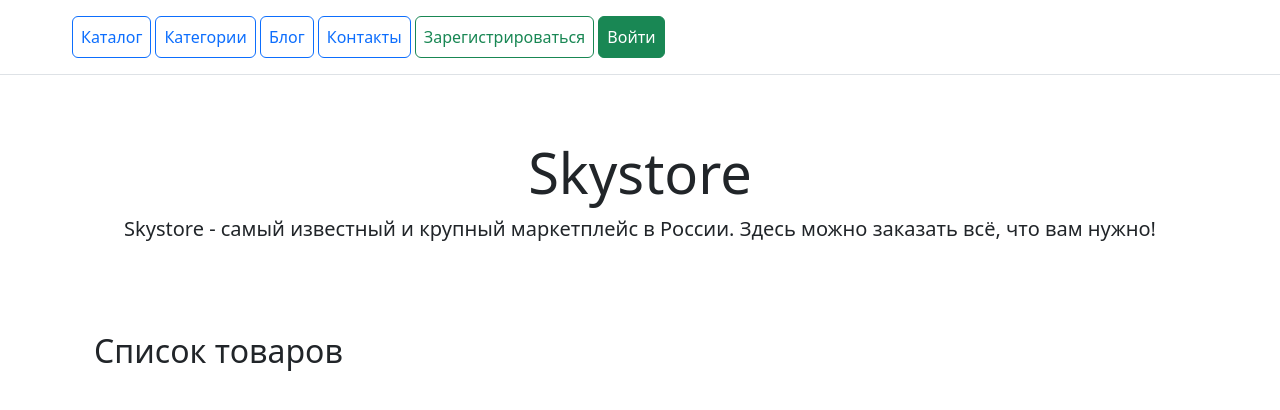
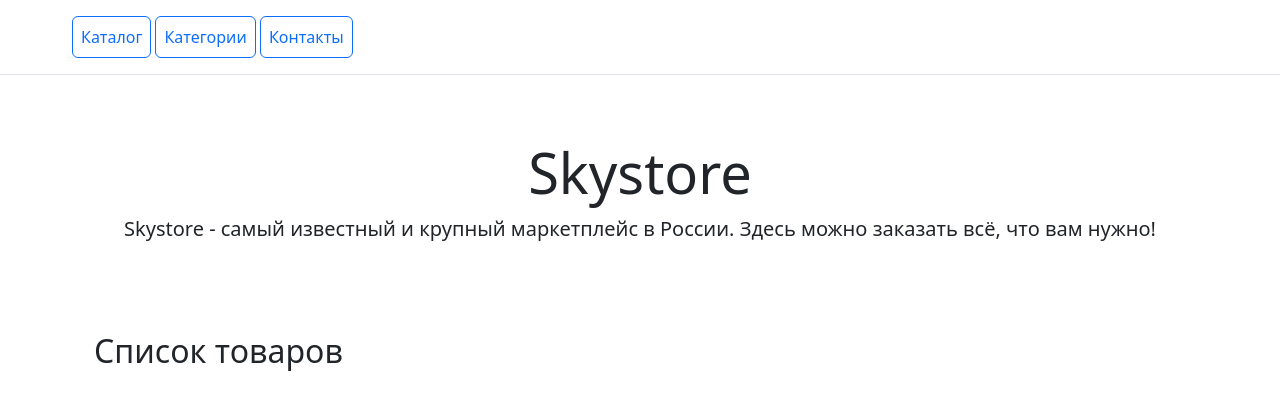
Before and after one commit to KirillKuzov/HW_19.2, a Django app: page / in a window 1280 px wide. Shown: the top 410 px of the page. Run offline with Django 5.2, Linux system fonts and the light colour scheme; some libraries are stand-ins or nearby versions.

Commit message:
Update inc_catalog_header.html

```diff
--- a/catalog_app/templates/catalog_app/includes/inc_catalog_header.html
+++ b/catalog_app/templates/catalog_app/includes/inc_catalog_header.html
@@ -4,16 +4,16 @@
     <nav class="ms-5">
         <a class="p-2 btn btn-outline-primary" href="{% url 'catalog_app:index' %}">Каталог</a>
         <a class="p-2 btn btn-outline-primary" href="{% url 'catalog_app:categories' %}">Категории</a>
-        <a class="p-2 btn btn-outline-primary" href="{% url 'blog:list' %}">Блог</a>
+<!--         <a class="p-2 btn btn-outline-primary" href="{% url 'blog:list' %}">Блог</a> -->
         <a class="p-2 btn btn-outline-primary" href="{% url 'catalog_app:contacts' %}">Контакты</a>
 
-        {% if user.is_authenticated %}
+<!--         {% if user.is_authenticated %}
             <a class="p-2 btn btn-outline-primary" href="{% url 'users:profile' %}">Мой профиль</a>
             <a class="p-2 btn btn-warning" href="{% url 'users:logout' %}">Выйти</a>
         {% else %}
             <a class="p-2 btn btn-outline-success" href="{% url 'users:register' %}">Зарегистрироваться</a>
             <a class="p-2 btn btn-success" href="{% url 'users:login' %}">Войти</a>
         {% endif %}
-
+ -->
     </nav>
 </div>
```
